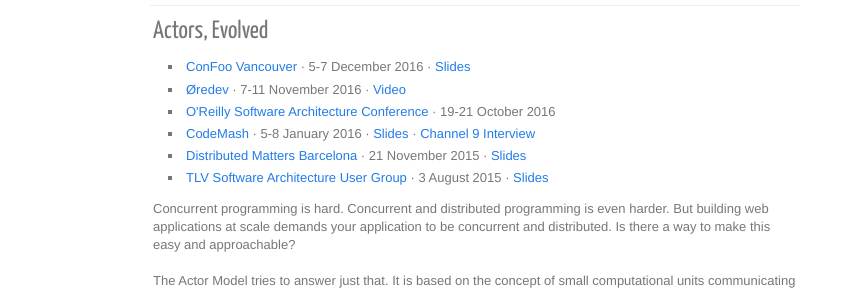
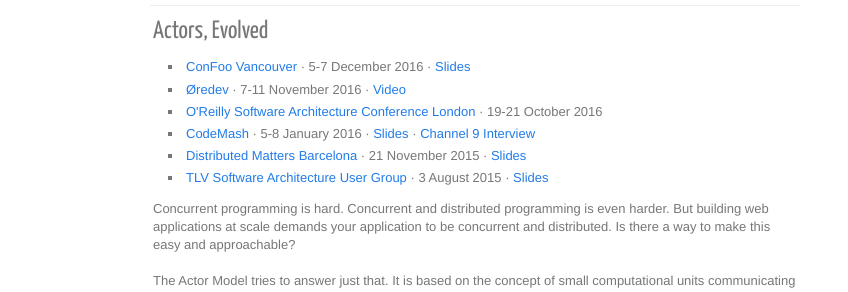
Before and after one commit to rore/rore.github.com, a Jekyll site: the page built from speaking.html, in a window 1280 px wide. Shown: the part 321-613 px from the top of the page, without its empty margins (0-848 px from the left). Built offline with Jekyll 4.4.1, drawn with Linux system fonts in a browser that asks for light colours; nearby versions of some CDN libraries.

Commit message:
Update speaking.html

```diff
--- a/speaking.html
+++ b/speaking.html
@@ -39,7 +39,7 @@ In this session we’ll look at some examples of ethical questions involving sof
                     <a href="http://www.oredev.org/2016/sessions/actors-evolved" target="_blank" >Øredev</a> &middot; 7-11 November 2016 &middot; <a href="https://vimeo.com/190911340" target="_blank">Video</a>
                 </li>
                 <li>
-                    <a href="http://conferences.oreilly.com/software-architecture/engineering-business-eu/" target="_blank" >O'Reilly Software Architecture Conference</a> &middot; 19-21 October 2016
+                    <a href="https://conferences.oreilly.com/software-architecture/sa-eu-2016" target="_blank" >O'Reilly Software Architecture Conference London</a> &middot; 19-21 October 2016
                 </li>
                 <li>
                     <a href="http://www.codemash.org/prior-year-sessions/" target="_blank" >CodeMash</a> &middot; 5-8 January 2016 &middot; <a href="https://speakerdeck.com/rore/actors-evolved-codemash-2016" target="_blank">Slides</a> &middot; <a href="https://channel9.msdn.com/Events/Seth-on-the-Road/Codemash-2016/Rotem-Hermon-on-the-Actor-Model-and-Microsoft-Orleans" target="_blank">Channel 9 Interview</a>
```
